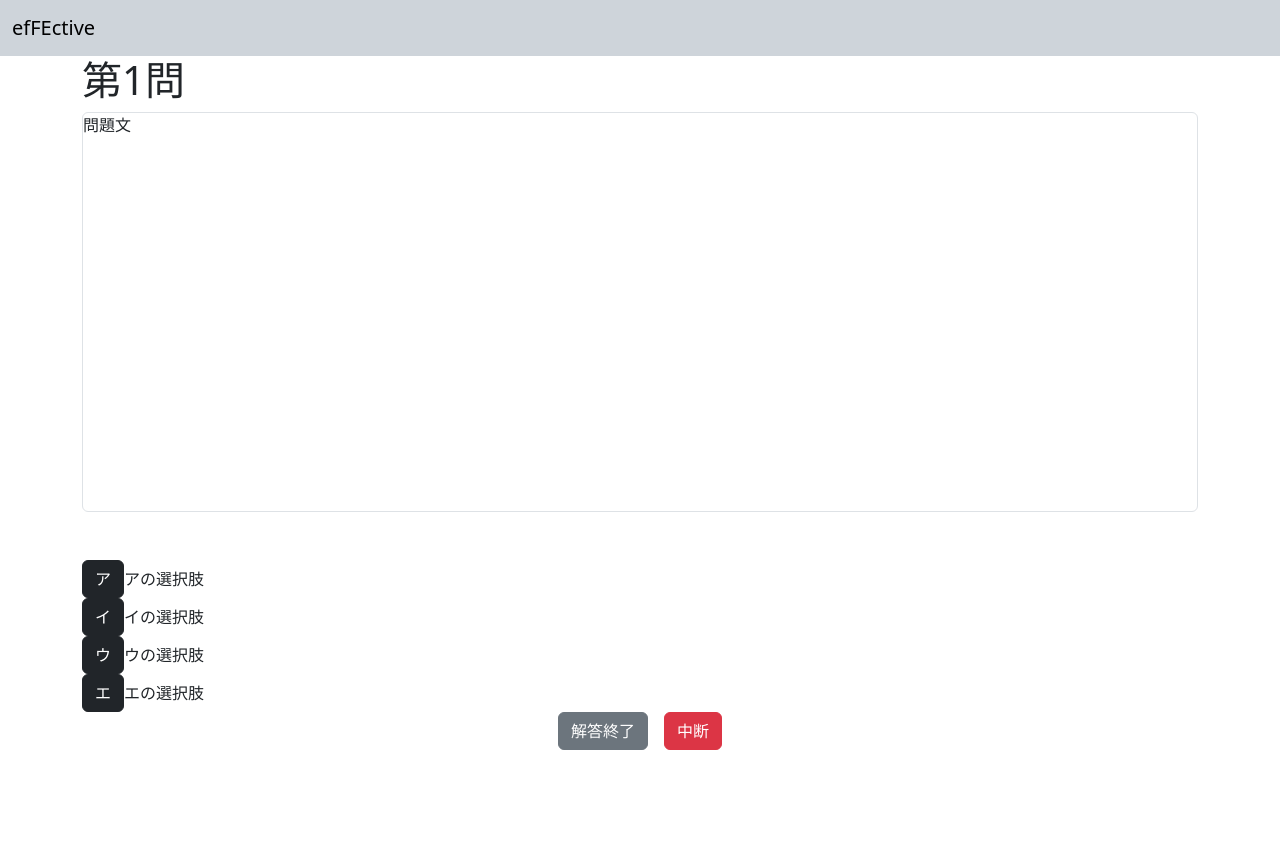
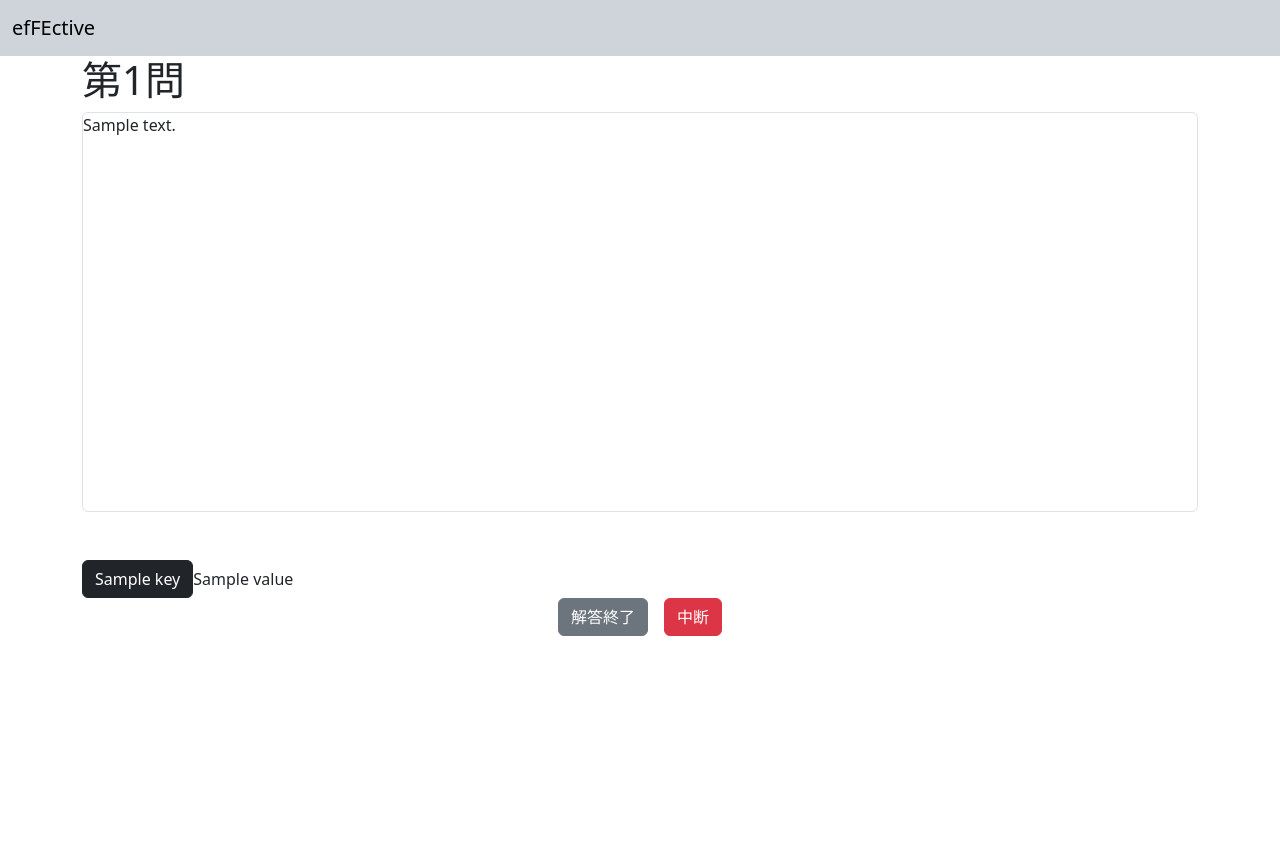
Before and after one commit to hackathon-winter/efFEctive, a Django app: template questions/templates/questions/question.html in a window 1280 px wide. Run offline with Django 4.2, Linux system fonts and the light colour scheme; the template is opened without the code that fills it: most values are stand-ins (such as "Sample title", 1, 10 or a date in 2020); some libraries are stand-ins or nearby versions.

Commit message:
出題画面、解答表示画面、解答終了時画面データ受け渡し記述

```diff
--- a/questions/templates/questions/question.html
+++ b/questions/templates/questions/question.html
@@ -3,38 +3,27 @@
 {% load static %}
 {% block content %}
 
+<!-- 未実装：
+「解答送信」「解答終了」のurl -->
+
 <div class="container vh-100">
-    <div class="h1 mb-2">第1問</div>
+    <div class="h1 mb-2">第{{user_answers_count}}問</div>
 
-    <div class="h-50 border rounded overflow-auto">問題文</div>
+    <div class="h-50 border rounded overflow-auto">{{question_content}}</div>
 
-    <form action="" method="POST" class="mt-5">
-
+    <form action="{% url '解答送信' question_id  %}" method="POST" class="mt-5">
+        {% csrf_token %}
+        {% for key, value in question_choices %}
         <div class="d-flex align-items-center">
-        <button type="submit" class="btn btn-dark" name="answer" value=0>ア</button>
-        <div class="">アの選択肢</div>
-      </div>
-
-      <div class="d-flex align-items-center">
-        <button type="submit" class="btn btn-dark" name="answer" value=1>イ</button>
-        <div class="">イの選択肢</div>
-      </div>
-
-      <div class="d-flex align-items-center">
-        <button type="submit" class="btn btn-dark" name="answer" value=2>ウ</button>
-        <div class="">ウの選択肢</div>
-      </div>
-
-      <div class="d-flex align-items-center">
-        <button type="submit" class="btn btn-dark" name="answer" value=3>エ</button>
-        <div class="">エの選択肢</div>
-      </div>
-
+          <button type="submit" class="btn btn-dark" name="answer" value={{key}}>{{key}}</button>
+          <div class="">{{value}}</div>
+        </div>
+        {% endfor %}
     </form>
 
     <div class="d-flex justify-content-center gap-3">
-      <button type="button" class="btn btn-secondary" href="">解答終了</button>
-      <button type="button" class="btn btn-danger" href="">中断</button>
+      <button type="button" class="btn btn-secondary" href="{% url '解答終了' %}">解答終了</button>
+      <button type="button" class="btn btn-danger" href="{% url 'home' %}">中断</button>
     </div>
 </div>
 
--- a/questions/views.py
+++ b/questions/views.py
@@ -41,7 +41,7 @@ def list_questions(request):
     question_content = question.content
     question_choices = list(question.choices.items())
 
-    return render(request,'問題表示用HTML', {'user_answers_count':user_answers_count,'question_id':question.id,'question_content':question_content,'question_choices':question_choices})
+    return render(request, 'questions/question.html', {'user_answers_count':user_answers_count,'question_id':question.id,'question_content':question_content,'question_choices':question_choices})
 
 @login_required
 def answer_save(request,question_id):
```
Also changed, not shown: questions/templates/questions/answer.html (+17 -11 lines), questions/templates/questions/results.html (+11 -32 lines).
